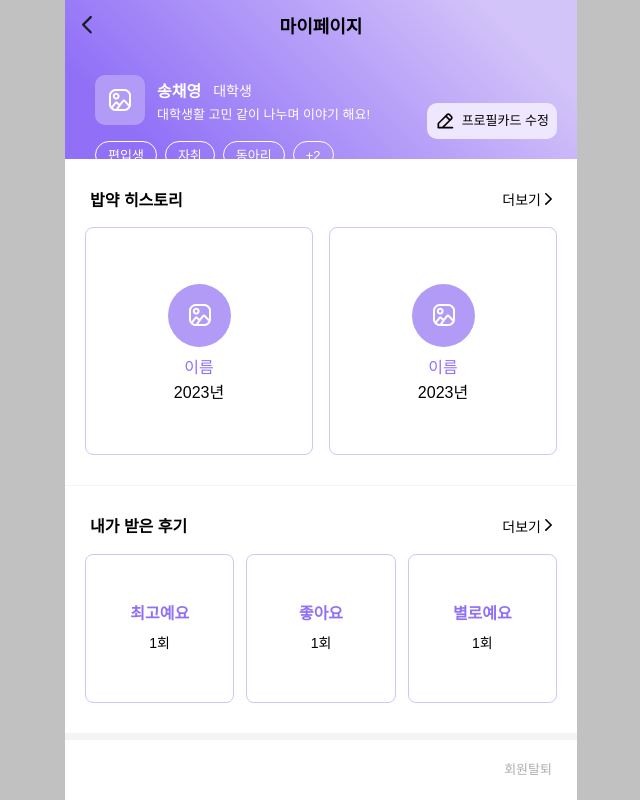
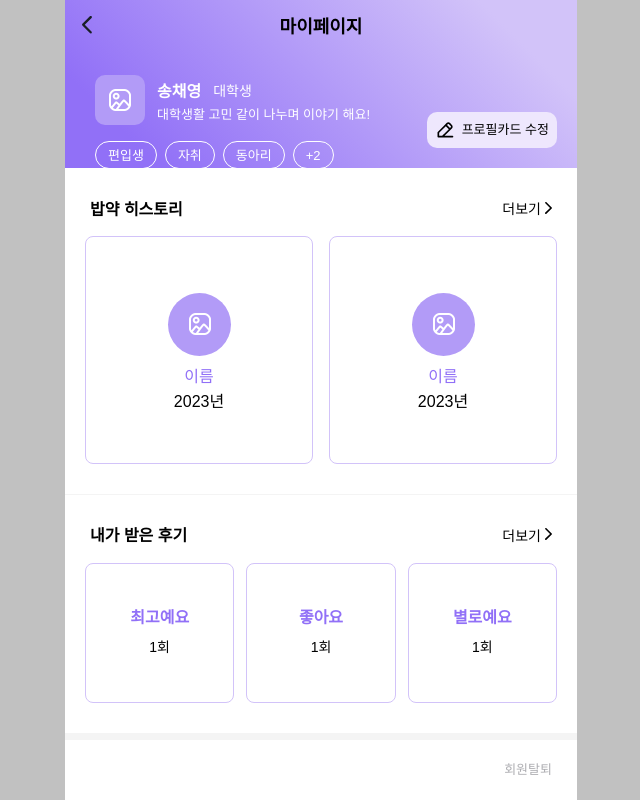
Before and after one commit to swyp3-babpool/babpool-frontend, a React (Vite) app: page /mypage in a window 1280 px wide. Shown: the whole page, without its empty margins (319-959 px from the left). Built offline with nearby package versions, Linux system fonts and the light colour scheme; no server answers; a web font is replaced by a local one.

Commit message:
fix: add aspect ratio
작은 화면에서의 깨짐 해결을 위한 이미지 비율 설정

```diff
--- a/src/components/common/review/ReviewCount.tsx
+++ b/src/components/common/review/ReviewCount.tsx
@@ -16,8 +16,7 @@ export default function ReviewCount({ text, count }: { text: string; count: numb
 
 const ReviewCountBox = styled.div`
     width: 100%;
-    aspect-ratio: 1 / 1;
-    padding: 20px;
+    aspect-ratio: 97 / 91;
     display: flex;
     flex-direction: column;
     align-items: center;
```
